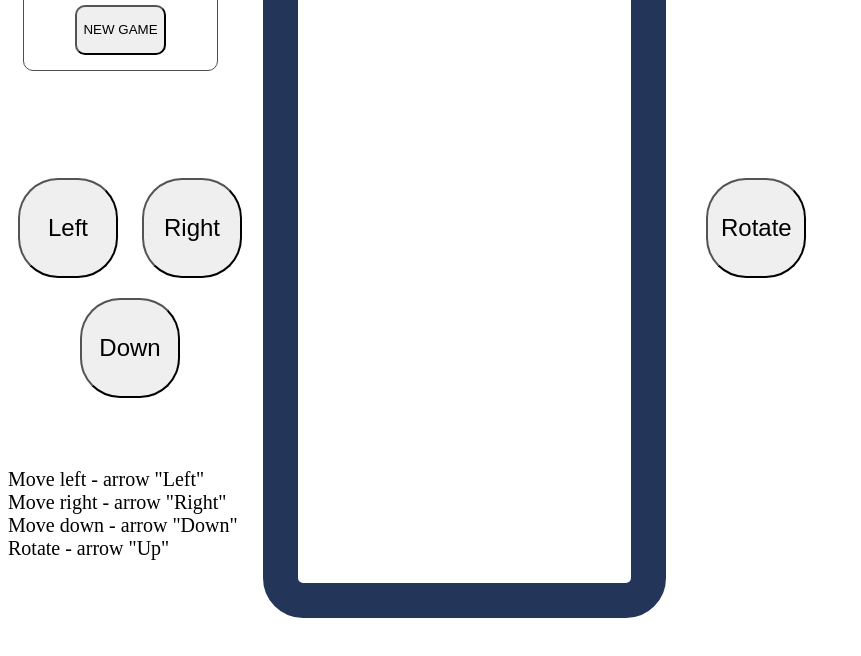
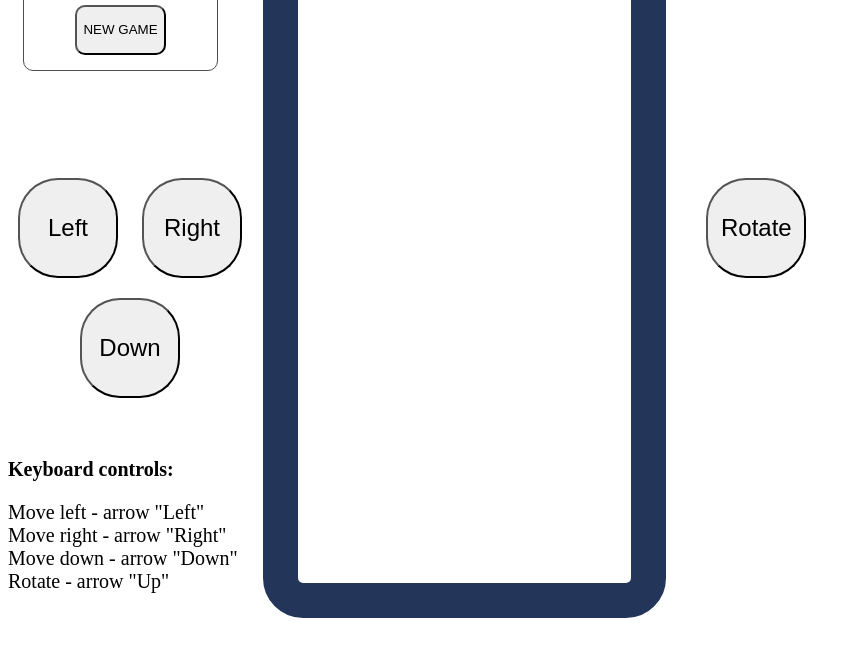
Before and after one commit to IvanSkotar/tetris, a plain HTML site: page index.html in a window 1280 px wide. Shown: the part 140-796 px from the top of the page, without its empty margins (0-861 px from the left). Drawn offline with Linux system fonts and the light colour scheme.

Commit message:
level 1 fix

```diff
--- a/game.js
+++ b/game.js
@@ -351,7 +351,7 @@ function newGameCircle () {
 
   function speedUp() {
     switch (score) {
-      case 10:
+      case 100:
         clearInterval(game);
         clearBoard();
         drawBoard();
--- a/index.html
+++ b/index.html
@@ -19,6 +19,7 @@
     <button id="down" class="contrl" onmousedown="fallingTetro()">Down</button>
 </div>
 <div id="info">
+    <p><b>Keyboard controls:</b></p>
     Move left - arrow "Left"<br>
     Move right - arrow "Right"<br>
     Move down - arrow "Down"<br>
--- a/style.css
+++ b/style.css
@@ -49,6 +49,6 @@ input{
 #info{
     font-size: 20px;
     position: absolute;
-    margin-top: 600px;
+    margin-top: 570px;
     text-align: left;
 }
```
